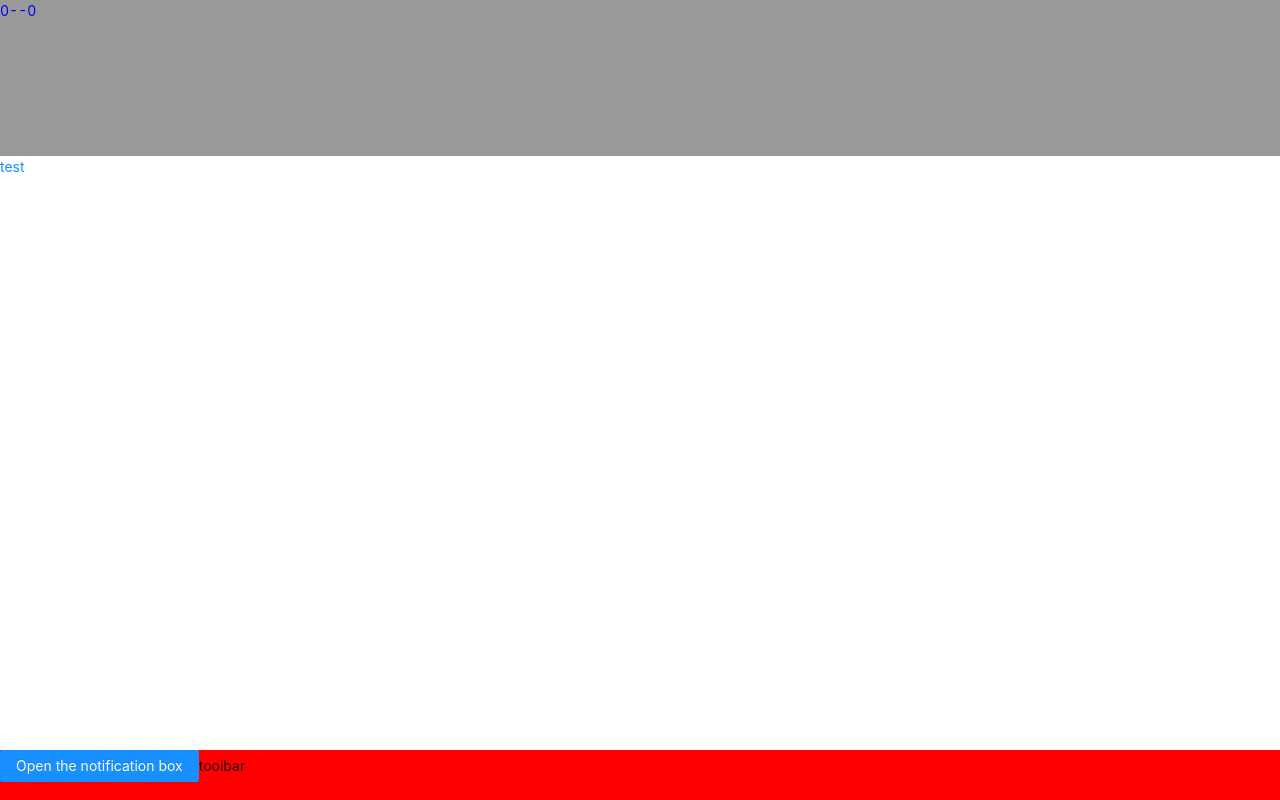
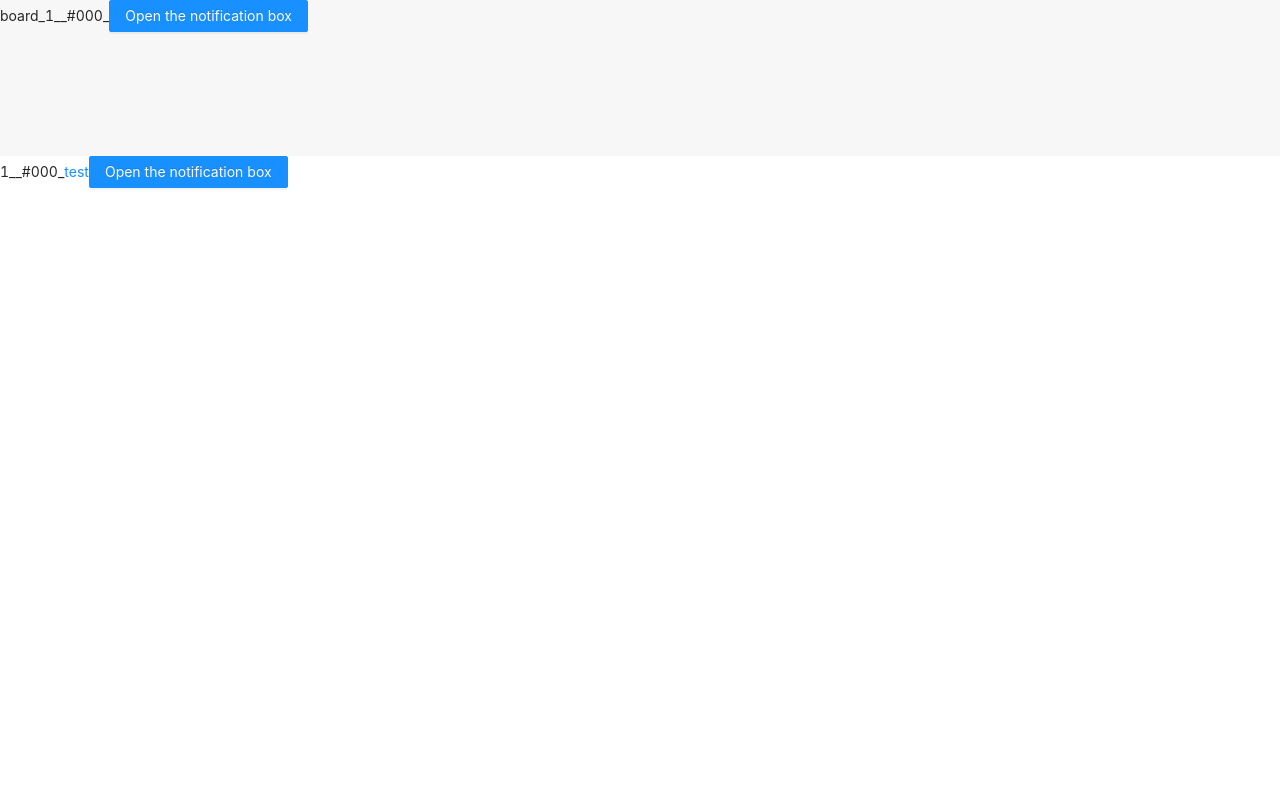
Before and after one commit to Sunshop/fast-board, a React (Create React App) app in the folder project/: page / in a window 1280 px wide. Built offline with nearby package versions, Linux system fonts and the light colour scheme.

Commit message:
add redux

```diff
--- a/project/package.json
+++ b/project/package.json
@@ -10,11 +10,14 @@
     "@types/node": "^12.20.4",
     "@types/react": "^17.0.2",
     "@types/react-dom": "^17.0.1",
+    "@types/react-redux": "^7.1.16",
     "antd": "^4.13.0",
     "react": "^17.0.1",
     "react-dom": "^17.0.1",
+    "react-redux": "^7.2.2",
     "react-router-dom": "^5.2.0",
     "react-scripts": "4.0.3",
+    "redux": "^4.0.5",
     "typescript": "^4.2.3",
     "web-vitals": "^1.1.0"
   },
--- a/project/src/App.tsx
+++ b/project/src/App.tsx
@@ -12,13 +12,11 @@ class App extends PureComponent {
     });
   }
 
-  render(): JSX.Element {
+  render(): React.ReactNode {
     return (
-      <React.StrictMode>
-        <Router>
-          <Routers />
-        </Router>
-      </React.StrictMode>
+      <Router>
+        <Routers />
+      </Router>
     );
   }
 }
--- /dev/null
+++ b/project/src/components/Board/Board.less
@@ -0,0 +1,6 @@
+.svg-container {
+  width: 100vw;
+  // height: 100vh;
+  background: #f7f7f7;
+  position: relative;
+}
--- /dev/null
+++ b/project/src/components/Board/Board.tsx
@@ -0,0 +1,73 @@
+import React, {
+  useRef,
+  useState,
+  useEffect,
+} from 'react';
+import { withRouter } from 'react-router-dom';
+import { Button } from 'antd';
+import { useSelector, useDispatch } from 'react-redux';
+import './Board.less';
+import { RootState } from '../../store/index';
+import { ActionType } from '../../store/actions/Line';
+
+const handleMouseMove = (e: any) => {};
+
+const handleMouseDown = () => {};
+
+const handleMouseUp = () => {};
+
+const handleMouseOver = () => {};
+
+const handleMouseOut = () => {};
+
+const BoardFC: React.FC = () => {
+  const lineInfo = useSelector((state: RootState) => state.Line);
+  const dispatch = useDispatch();
+
+  const change = () => {
+    const params: ActionType = {
+      type: 'changeLineColor',
+      value: 'red',
+    };
+    dispatch(params);
+  };
+
+  console.log('lineInfo', lineInfo);
+  return (
+    <div
+      className="svg-container"
+      onMouseMove={(e) => handleMouseMove(e)}
+      onMouseDown={handleMouseDown}
+      onMouseEnter={handleMouseOver}
+      onMouseLeave={handleMouseOut}
+      onMouseUp={handleMouseUp}
+    >
+      <svg width="100%" height="100%">
+        <circle
+          cx="200"
+          cy="200"
+          r="40"
+          stroke="black"
+          strokeWidth="2"
+          fill="red"
+        />
+      </svg>
+      <div
+        style={{
+          position: 'absolute',
+          top: 0,
+          left: 0,
+        }}
+      >
+        {
+          `board_${lineInfo.weight}__${lineInfo.color}_`
+        }
+        <Button type="primary" onClick={change}>
+          Open the notification box
+        </Button>
+      </div>
+    </div>
+  );
+};
+
+export const Board = withRouter(BoardFC);
--- a/project/src/index.tsx
+++ b/project/src/index.tsx
@@ -1,11 +1,19 @@
 import React from 'react';
 import ReactDOM from 'react-dom';
+import { Provider } from 'react-redux';
 import './index.css';
 import { App } from './App';
+import reportWebVitals from './reportWebVitals';
+import { store } from './store/index';
 
-import reportWebVitals from './reportWebVitals';
-
-ReactDOM.render(<App />, document.getElementById('root'));
+ReactDOM.render(
+  <React.StrictMode>
+    <Provider store={store}>
+      <App />
+    </Provider>
+  </React.StrictMode>,
+  document.getElementById('root'),
+);
 
 // If you want to start measuring performance in your app, pass a function
 // to log results (for example: reportWebVitals(console.log))
--- /dev/null
+++ b/project/src/store/actions/Line.ts
@@ -0,0 +1,15 @@
+type ChangeLineWeightType = 'changeLineWeight';
+export const KEY_CHANAGELINEWEIGHT: ChangeLineWeightType = 'changeLineWeight';
+export interface ChangeLineWeightActionType {
+  type: ChangeLineWeightType,
+  value: number,
+}
+
+type ChangeLineColorType = 'changeLineColor';
+export const KEY_CHANAGELINECOLOR: ChangeLineColorType = 'changeLineColor';
+export interface ChangeLineColorActionType {
+  type: ChangeLineColorType,
+  value: string,
+}
+
+export type ActionType = ChangeLineWeightActionType | ChangeLineColorActionType;
--- /dev/null
+++ b/project/src/store/index.ts
@@ -0,0 +1,16 @@
+import { createStore, combineReducers } from 'redux';
+import { LineReducer } from './reducers/Line';
+
+const rootReducer = combineReducers({
+  Line: LineReducer,
+});
+
+const store = createStore(
+  rootReducer,
+);
+
+export type RootState = ReturnType<typeof rootReducer>;
+
+export {
+  store,
+};
--- /dev/null
+++ b/project/src/store/reducers/Line.ts
@@ -0,0 +1,48 @@
+/**
+ * 线的属性
+ * 粗细，颜色
+ */
+
+import {
+  KEY_CHANAGELINEWEIGHT,
+  KEY_CHANAGELINECOLOR,
+  ActionType,
+} from '../actions/Line';
+
+interface LineInfo {
+  weight: number,
+  color: string,
+}
+
+/**
+ * 颜色为 十六进制
+ */
+const lineWeightInitState: LineInfo = {
+  weight: 1,
+  color: '#000',
+};
+
+const LineReducer = (state: LineInfo = lineWeightInitState, action: ActionType): LineInfo => {
+  switch (action.type) {
+    case KEY_CHANAGELINEWEIGHT: {
+      console.log('CHANAGELINEWEIGHT', state, action);
+      return {
+        ...state,
+        weight: action.value,
+      };
+    }
+    case KEY_CHANAGELINECOLOR: {
+      console.log('KEY_CHANAGELINECOLOR', state, action);
+      return {
+        ...state,
+        color: action.value,
+      };
+    }
+    default:
+      return state;
+  }
+};
+
+export {
+  LineReducer,
+};
--- a/project/src/views/Home/Home.tsx
+++ b/project/src/views/Home/Home.tsx
@@ -1,6 +1,14 @@
-import React, { useRef, useState, useEffect } from 'react';
+import React, {
+  useRef,
+  useState,
+  useEffect,
+} from 'react';
 import { withRouter, Link } from 'react-router-dom';
+import { Button } from 'antd';
+import { useSelector, useDispatch } from 'react-redux';
 import { ToolBar } from './ToolBar/ToolBar';
+import { Board } from '../../components/Board/Board';
+import { RootState } from '../../store/index';
 
 interface LocationInfo {
   x: number,
@@ -27,11 +35,13 @@ type PathInfo = Array<PathObj>;
 
 let isDown = false;
 let timer: any = null;
-// test
 
 const Home: React.FC = () => {
   const [X_Y, setXY] = useState<LocationInfo>({ x: 0, y: 0 });
   const [Path, setPath] = useState<PathInfo>([]);
+
+  const lineInfo = useSelector((state: RootState) => state.Line);
+  const dispatch = useDispatch();
 
   useEffect(() => {
     document.title = '画板';
@@ -44,15 +54,15 @@ const Home: React.FC = () => {
         x: e.clientX,
         y: e.clientY,
       });
-      if (isDown) {
-        if (Path.length) {
-          Path.push(`L${e.clientX} ${e.clientY}`);
-        } else {
-          Path.push(`M${e.clientX} ${e.clientY}`);
-        }
-        const newPath = Path.concat();
-        setPath(newPath);
-      }
+      // if (isDown) {
+      //   if (Path.length) {
+      //     Path.push(`L${e.clientX} ${e.clientY}`);
+      //   } else {
+      //     Path.push(`M${e.clientX} ${e.clientY}`);
+      //   }
+      //   const newPath = Path.concat();
+      //   setPath(newPath);
+      // }
       timer = null;
     }, 20);
   };
@@ -72,57 +82,24 @@ const Home: React.FC = () => {
     isDown = false;
   };
 
-  const creatPath = () => {
-    const d = Path.join(' ');
-    return (
-      <svg width="100%" height="100%">
-        {
-          Path.map((item) => {
-            if (item.type === 1) {
-              return <path d={`${d}`} stroke="red" strokeWidth="3" strokeLinejoin="round" fill="none" />;
-            }
-            return <path d={`${d}`} stroke="red" strokeWidth="3" strokeLinejoin="round" fill="none" />;
-          })
-        }
-      </svg>
-    );
+  const change = () => {
+    dispatch({
+      type: 'changeLineWeight',
+      value: 3,
+    });
   };
 
-  const ref = useRef(null);
   return (
     <div>
-      <div
-        ref={ref}
-        style={{
-          width: '100%',
-          height: '100%',
-          backgroundColor: '#999',
-          position: 'relative',
-        }}
-        onMouseMove={handleMouseMove}
-        onMouseDown={handleMouseDown}
-        onMouseEnter={handleMouseOver}
-        onMouseLeave={handleMouseOut}
-        onMouseUp={handleMouseUp}
-      >
-        {
-          creatPath()
-        }
-        <div
-          style={{
-            color: 'blue',
-            position: 'absolute',
-            top: 0,
-            left: 0,
-          }}
-        >
-          {
-            `${X_Y.x}--${X_Y.y}`
-          }
-        </div>
-      </div>
+      <Board />
+      {
+        `${lineInfo.weight}__${lineInfo.color}_`
+      }
       <Link to="/test">test</Link>
-      <ToolBar />
+      <Button type="primary" onClick={change}>
+        Open the notification box
+      </Button>
+      {/* <ToolBar /> */}
     </div>
   );
 };
```
Also changed, not shown: project/src/components/Board/Board.d.ts (added), 1 other file (tests, documents, lock files or other folders).
